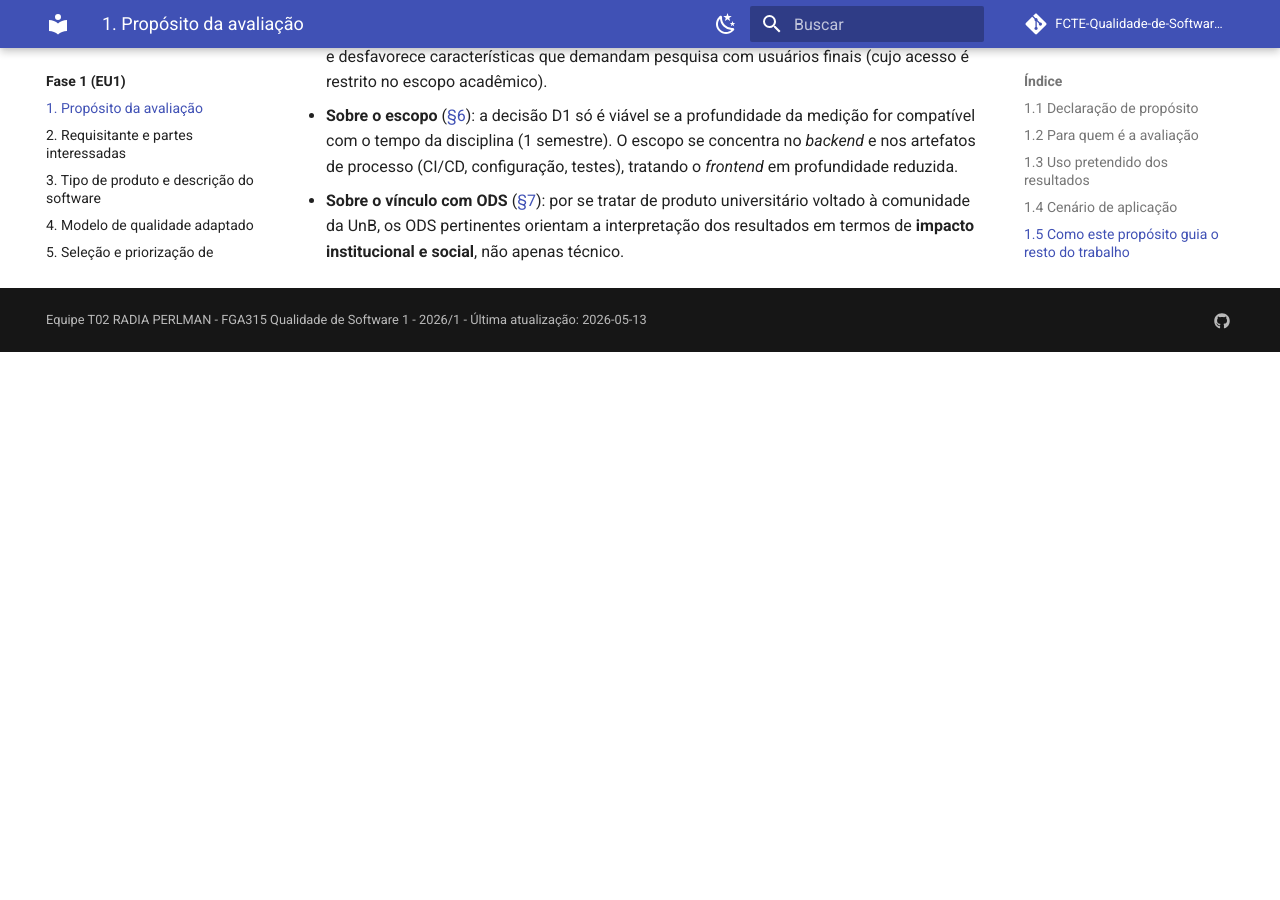
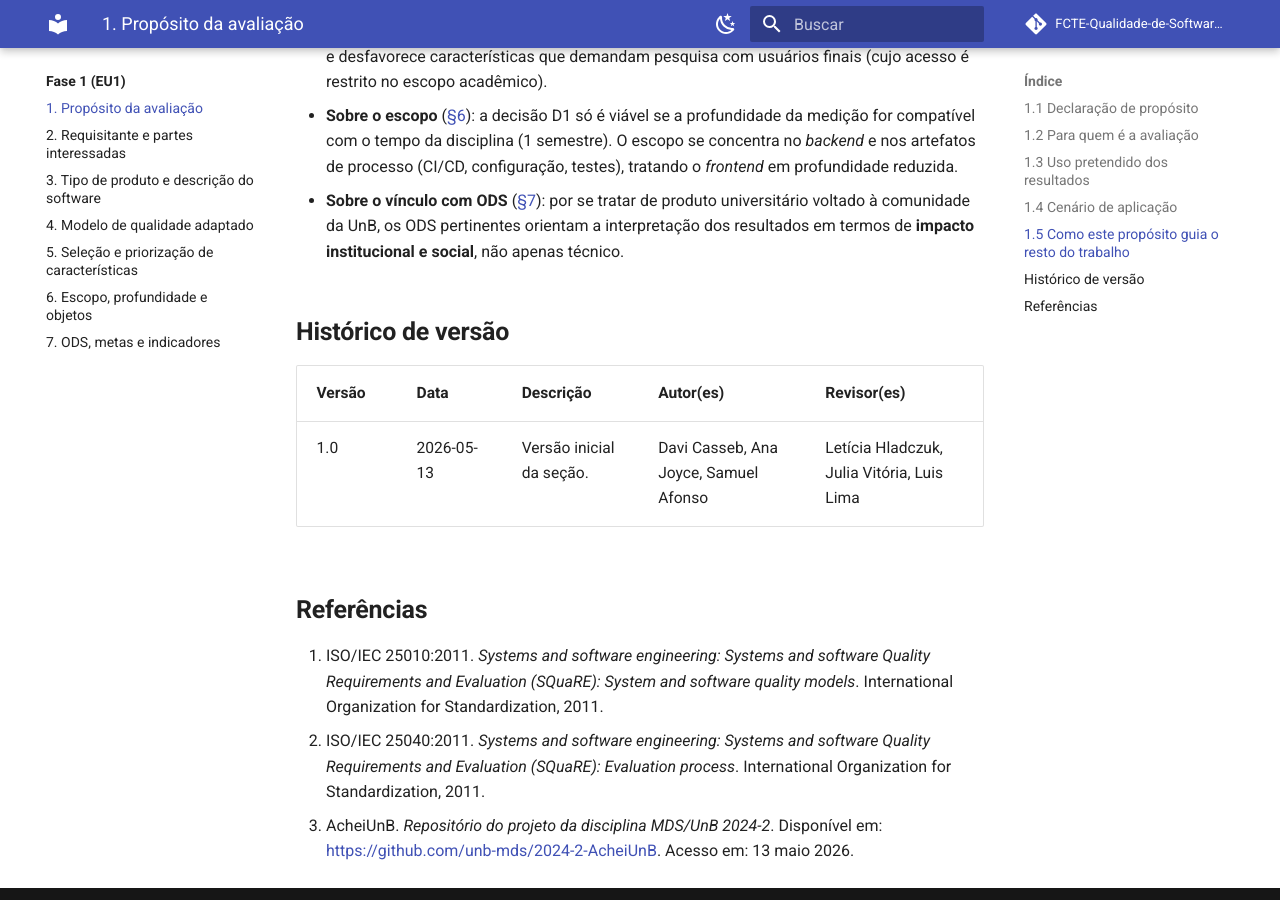
Before and after one commit to FCTE-Qualidade-de-Software-1/2026-1_T02_RADIA_PERLMAN, an MkDocs documentation site: the page built from docs/fase1/01-proposito.md, in a window 1280 px wide and 900 px high, scrolled down 2670 px. Built offline with MkDocs 1.6.1 and Material for MkDocs 9.7.7, drawn with Linux system fonts in a browser that asks for light colours; comment, search, counter and statistics services are not loaded; before the commit the page ends 3022 px from its top, so only the background shows below that.

Commit message:
docs(phase1): add version history and references to section 1
Co-authored-by: Davi Casseb <77282586+dcasseb@users.noreply.github.com>
Co-authored-by: Ana Joyce <106260288+anajoyceamorim@users.noreply.github.com>
Co-authored-by: Samuel Afonso <106821260+SamuelAfonso@users.noreply.github.com>

```diff
--- a/docs/fase1/01-proposito.md
+++ b/docs/fase1/01-proposito.md
@@ -83,3 +83,15 @@ A escolha do propósito tem três implicações imediatas sobre o restante da Fa
 - **Sobre o vínculo com ODS** ([§7](07-ods.md)): por se tratar de produto universitário
   voltado à comunidade da UnB, os ODS pertinentes orientam a interpretação dos resultados
   em termos de **impacto institucional e social**, não apenas técnico.
+
+## Histórico de versão
+
+| Versão | Data       | Descrição                | Autor(es)                              | Revisor(es)                       |
+|--------|------------|--------------------------|----------------------------------------|-----------------------------------|
+| 1.0    | 2026-05-13 | Versão inicial da seção. | Davi Casseb, Ana Joyce, Samuel Afonso  | Letícia Hladczuk, Julia Vitória, Luis Lima |
+
+## Referências
+
+1. ISO/IEC 25010:2011. *Systems and software engineering: Systems and software Quality Requirements and Evaluation (SQuaRE): System and software quality models*. International Organization for Standardization, 2011.
+2. ISO/IEC 25040:2011. *Systems and software engineering: Systems and software Quality Requirements and Evaluation (SQuaRE): Evaluation process*. International Organization for Standardization, 2011.
+3. AcheiUnB. *Repositório do projeto da disciplina MDS/UnB 2024-2*. Disponível em: <https://github.com/unb-mds/2024-2-AcheiUnB>. Acesso em: 13 maio 2026.
```
